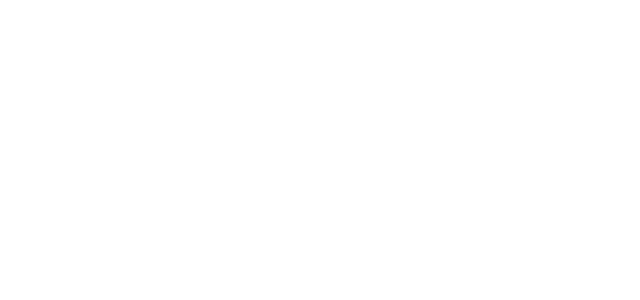
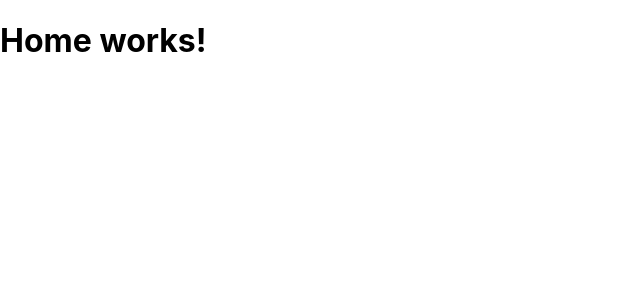
Before and after one commit to strah94/pokeApi, a React (Create React App) app: page / in a window 1280 px wide. Shown: the top 300 px of the page, without its empty margins (0-640 px from the left). Built offline with nearby package versions, Linux system fonts and the light colour scheme.

Commit message:
Added route to Homepage

```diff
--- a/src/App.js
+++ b/src/App.js
@@ -1,7 +1,19 @@
+import React, { Fragment } from "react";
+import { BrowserRouter as Router, Route, Switch } from "react-router-dom";
+import Home from "./components/pages/Home";
+
 import "./App.css";
 
-function App() {
-  return <div className="App"></div>;
-}
+const App = () => {
+  return (
+    <Router>
+      <Fragment>
+        <Switch>
+          <Route exact path="/" component={Home} />
+        </Switch>
+      </Fragment>
+    </Router>
+  );
+};
 
 export default App;
--- /dev/null
+++ b/src/components/pages/Home.js
@@ -0,0 +1,11 @@
+import React from "react";
+
+const Home = () => {
+  return (
+    <div>
+      <h1>Home works!</h1>
+    </div>
+  );
+};
+
+export default Home;
```
Also changed, not shown: src/components/layout/Navbar.js (added).
